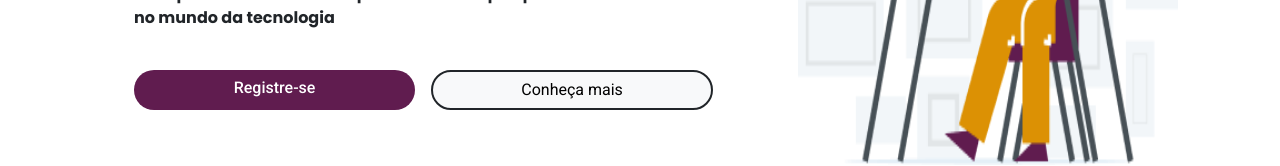
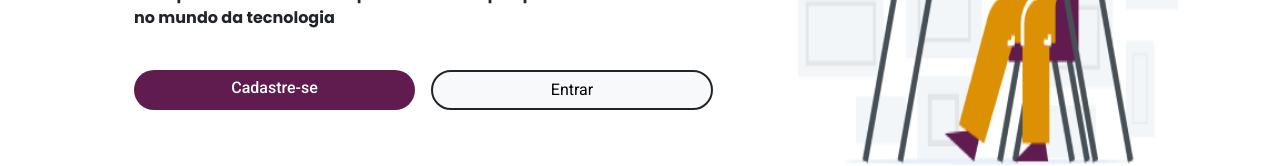
Before and after one commit to FelixMembrive/desafio-final-gama-academy-gr2, a React (Vite) app: page /home in a window 1280 px wide. Shown: the part 446-612 px from the top of the page. Built offline with nearby package versions, Linux system fonts and the light colour scheme.

Commit message:
final hero

```diff
--- a/src/componentes/Hero/index.tsx
+++ b/src/componentes/Hero/index.tsx
@@ -32,8 +32,8 @@ export default function Hero() {
 
                        <div className="btn_reco  ">
 
-                            <LinkButton className=" btn btn001 rounded-pill"  to="" text="Registre-se"></LinkButton>
-                            <LinkButton className="btn002 btn-light border border-dark border-2 rounded-pill" to="" text="Conheça mais"></LinkButton>
+                            <LinkButton className=" btn btn001 rounded-pill"  to="" text="Cadastre-se"></LinkButton>
+                            <LinkButton className="btn002 btn-light border border-dark border-2 rounded-pill" to="" text="Entrar"></LinkButton>
 
                        </div>
                     </Col>
--- a/src/componentes/Hero/styles.scss
+++ b/src/componentes/Hero/styles.scss
@@ -71,7 +71,7 @@
 }
 
 .texfem{
-    color:$primary-custom !important ;
+    color:$primary-custom;
     font-size: 10px !important;
 }
 
```
